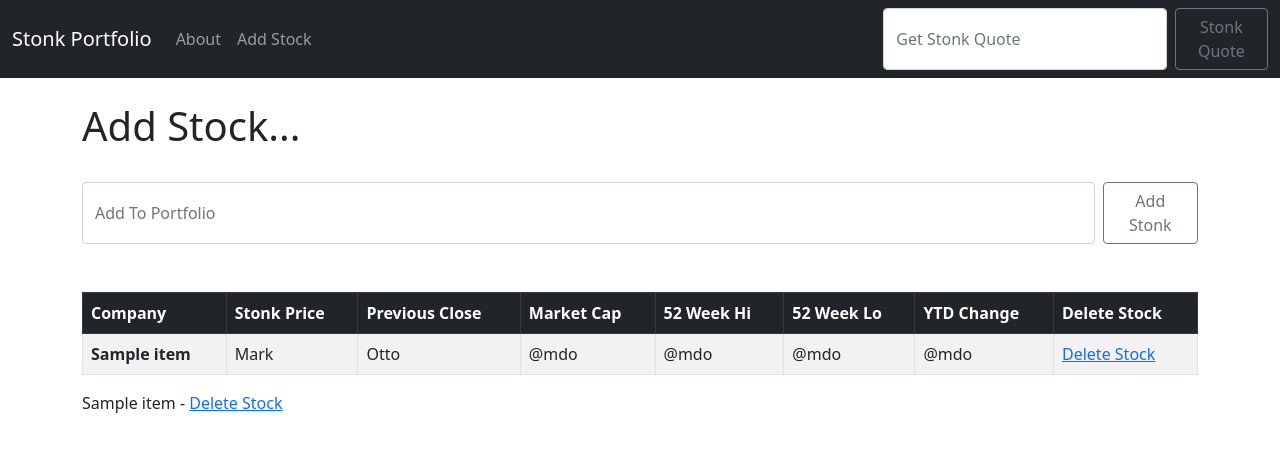
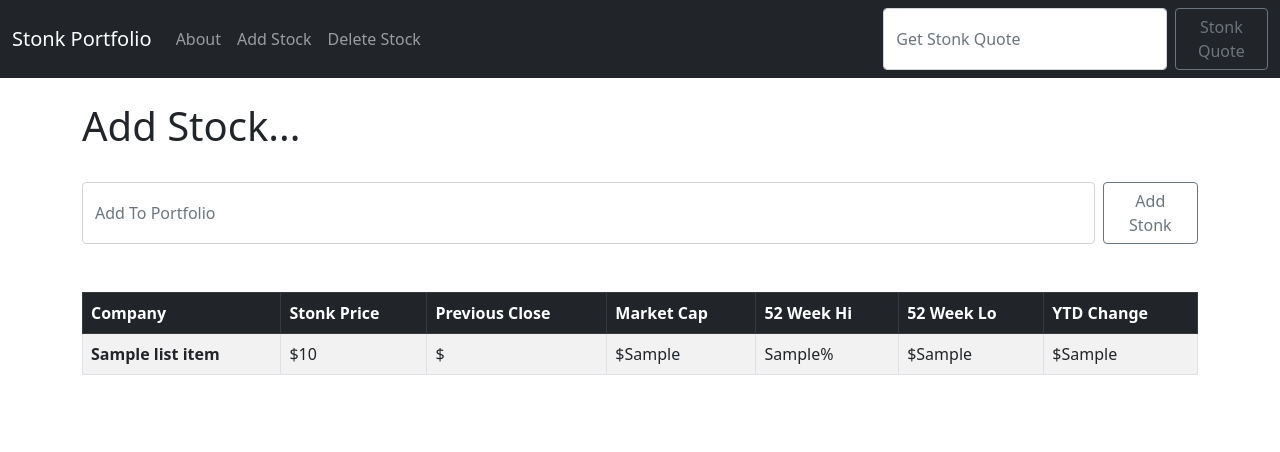
Before and after one commit to Jofa11/Stonks_App, a Django app: template stonks/quotes/templates/add_stock.html in a window 1280 px wide. Shown: the top 452 px of the page. Run offline with Django 3.2, Linux system fonts and the light colour scheme; the template is opened without the code that fills it: most values are stand-ins (such as "Sample title", 1, 10 or a date in 2020).

Commit message:
create delete_stock page, move delete buttons to said page

```diff
--- a/stonks/quotes/templates/add_stock.html
+++ b/stonks/quotes/templates/add_stock.html
@@ -24,35 +24,33 @@
             <th scope="col">52 Week Hi</th>
             <th scope="col">52 Week Lo</th>
             <th scope="col">YTD Change</th>
-            <th scope="col">Delete Stock</th>
         </tr>
     </thead>
     <tbody>
     {% if ticker %}
 
-        {% for item in ticker %}
-
-        <tr>
-            <th scope="row">{{ item }}</th>
-            <td>Mark</td>
-            <td>Otto</td>
-            <td>@mdo</td>
-            <td>@mdo</td>
-            <td>@mdo</td>
-            <td>@mdo</td>
-            <td><a href="{% url 'delete' item.id %}">Delete Stock</a></td>
-        </tr>
-
+         {% for list_item in output %}
+            <tr>
+                <th scope="row">{{ list_item.companyName }}</th>
+                <td>${{ list_item.latestPrice }}</td>
+                <td>${{ list_item.previousClose }}</td>
+                <td>${{ list_item.marketCap }}</td>
+                <td>{{ list_item.ytdChange }}%</td>
+                <td>${{ list_item.week52High }}</td>
+                <td>${{ list_item.week52Low }}</td>
+            </tr>
         {% endfor %}
 
-    {% endif %}
 
     </tbody>
 </table>
+    {% endif %}
 
-{% for item in ticker %}
-    {{ item }}  -  <a href="{% url 'delete' item.id %}">Delete Stock</a> <br/>
-{% endfor %}
+
+
+<br/>
+<br/>
+
 
 
 {% endblock %}
--- a/stonks/quotes/templates/base.html
+++ b/stonks/quotes/templates/base.html
@@ -28,6 +28,9 @@
                     </li>
                     <li class="nav-item">
                         <a class="nav-link" href="{% url 'add_stock' %}">Add Stock</a>
+                    </li>
+                    <li class="nav-item">
+                        <a class="nav-link" href="{% url 'delete_stock' %}">Delete Stock</a>
                     </li>
                 </ul>
                 <form action="{% url 'home' %}" class="d-flex" method="POST">
--- a/stonks/quotes/urls.py
+++ b/stonks/quotes/urls.py
@@ -6,4 +6,5 @@ urlpatterns = [
     path('about.html', views.about, name="about"),
     path('add_stock.html', views.add_stock, name="add_stock"),
     path('delete/<stock_id>', views.delete, name="delete"),
+    path('delete_stock.html', views.delete_stock, name="delete_stock"),
 ]
```
Also changed, not shown: stonks/quotes/templates/delete_stock.html (added, +18 -0 lines), stonks/quotes/views.py (+6 -1 lines), stonks/db.sqlite3.
